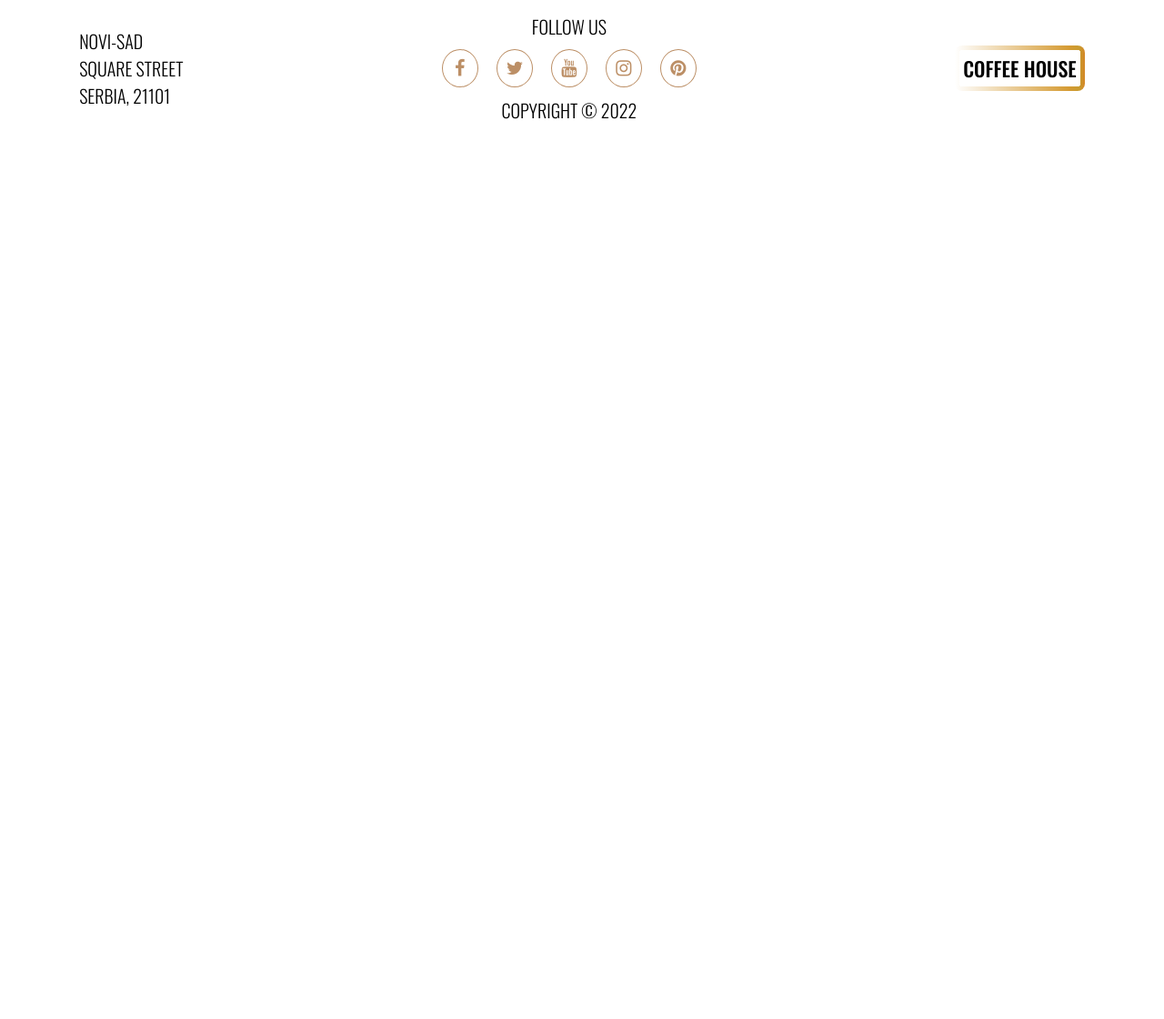
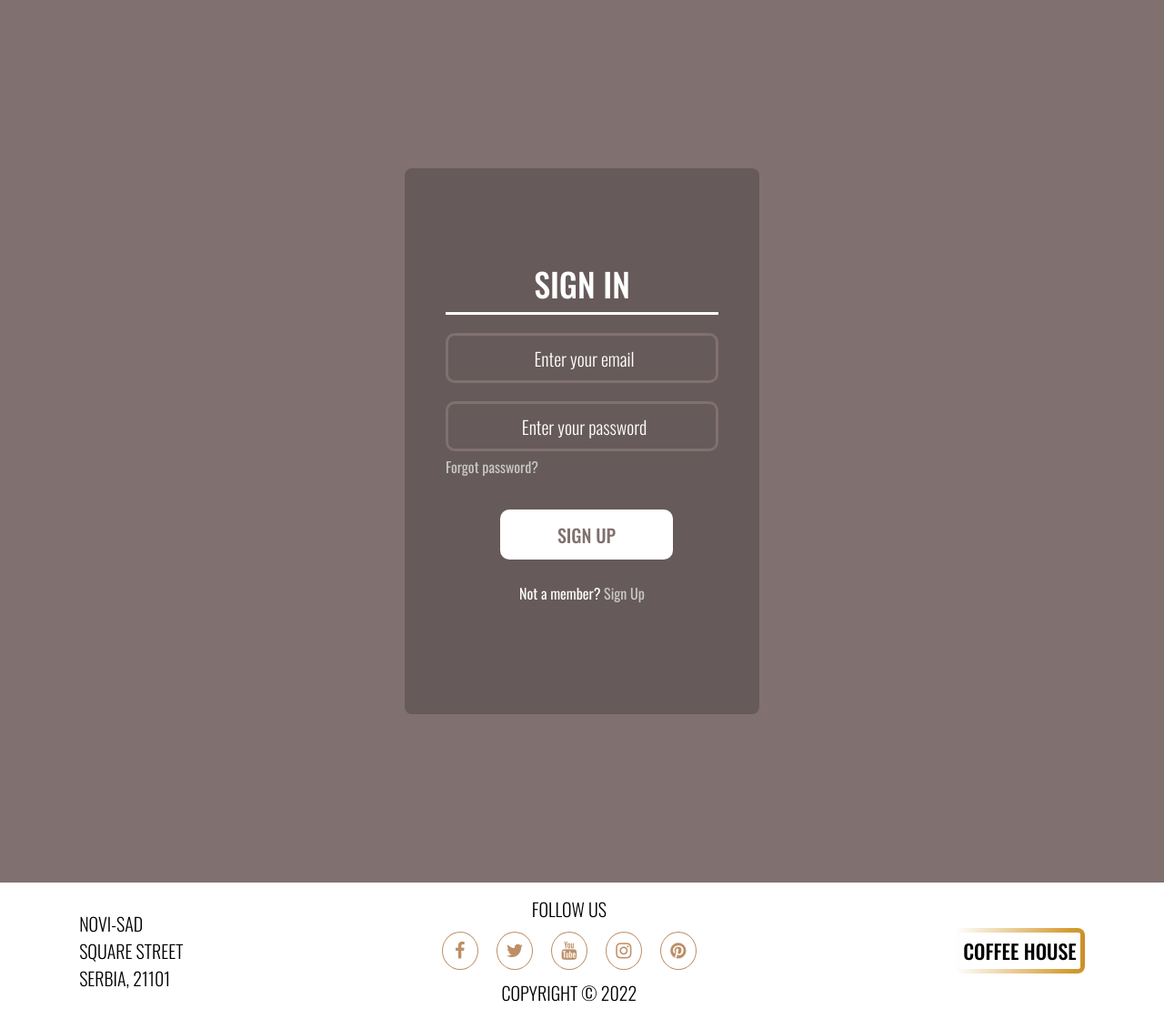
Before and after one commit to MidnightRoam/coffee_house_project_django, a Django app: page /signin/ in a window 1280 px wide. Shown: the whole page at 91% size. Before the commit the page ends 131 px from the top, so only its background shows below. Run offline with Django 3.2, Linux system fonts and the light colour scheme; some libraries are stand-ins or nearby versions.

Commit message:
Completed singin layout

```diff
--- a/coffee_house/static/css/style.css
+++ b/coffee_house/static/css/style.css
@@ -910,8 +910,8 @@ iframe {
     background: #817070;
 }
 
-.signup__page {
-    height: 750px;
+.signup-page {
+    height: 700px;
     padding: 45px;
     border-radius: 0.5em;
     background: #675a5a;
@@ -961,3 +961,65 @@ iframe {
 #password__signup {
     margin-top: 20px;
 }
+
+/* signin page stylization */
+
+.signin-container {
+    display: flex;
+    justify-content: center;
+    align-items: center;
+    height: 970px;
+    background: #817070;
+}
+
+.signin-page {
+    height: 600px;
+    padding: 45px;
+    border-radius: 0.5em;
+    background: #675a5a;
+}
+
+.login-info {
+    display: flex;
+    flex-direction: column;
+}
+
+.login-info input[type="text"] {
+    border-radius: 0.5em;
+    border-color: #817070;
+}
+
+.login-info input[type="text"]:hover {
+    border-color: #fff;
+}
+
+.login-info input[type="text"]:focus {
+    border-color: #fff;
+}
+
+.signin__btn__style {
+    margin-left: 60px;
+    border-radius: 0.5em;
+}
+
+.signin__title__style {
+    border-bottom: 3px solid #fff;
+    padding-bottom: 5px;
+}
+
+.login__links {
+    color: #fff;
+    margin-top: 25px;
+    display: flex;
+    justify-content: center;
+}
+
+.login__link {
+    margin-top: 5px;
+    text-decoration: none;
+    color: #C8C8C8;
+}
+
+.login__link:hover {
+    text-decoration: underline;
+}
--- a/coffee_house/templates/signin.html
+++ b/coffee_house/templates/signin.html
@@ -6,5 +6,20 @@
 {% block custom_header %} {% endblock %}
 
 {% block content %}
-
+    <div class="signin-container">
+        <div class="signin-page">
+            <p class="profile__title signin__title__style">Sign In</p>
+            <form action="#">
+                <div class="login-info">
+                    <span><input id="email__signup" type="text" placeholder="Enter your email"></span>
+                    <span><input id="password__signup" type="text" placeholder="Enter your password"></span>
+                    <a class="login__link" href="#">Forgot password?</a>
+                    <button class="profile__btn signup__btn__style">Sign Up</button>
+                    <span class="login__links">
+                        <p>Not a member? <a class="login__link" href="{% url 'signup-view' %}">Sign Up</a></p>
+                    </span>
+                </div>
+            </form>
+        </div>
+    </div>
 {% endblock %}
--- a/coffee_house/templates/signup.html
+++ b/coffee_house/templates/signup.html
@@ -5,7 +5,7 @@
 {% block custom_header %} {% endblock %}
 {% block content %}
     <div class="signup-container">
-        <div class="signup__page">
+        <div class="signup-page">
             <p class="profile__title signup__title__style">Sign Up</p>
             <form action="#">
                 <div class="registration-info">
@@ -14,6 +14,9 @@
                     <span><input id="password__signup" type="text" placeholder="Enter your password"></span>
                     <span><input id="email__signup" type="text" placeholder="Enter your email"></span>
                     <button class="profile__btn signup__btn__style">Sign Up</button>
+                    <span class="login__links">
+                        <p>Already a member? <a class="login__link" href="{% url 'signin-view' %}">Sign In</a></p>
+                    </span>
                 </div>
             </form>
         </div>
```
